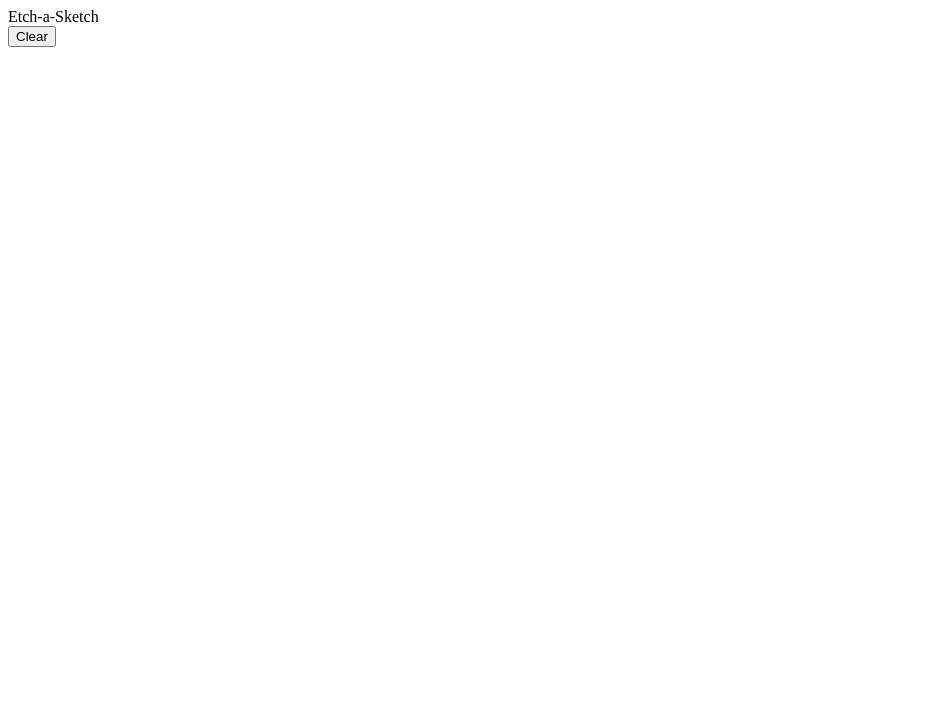
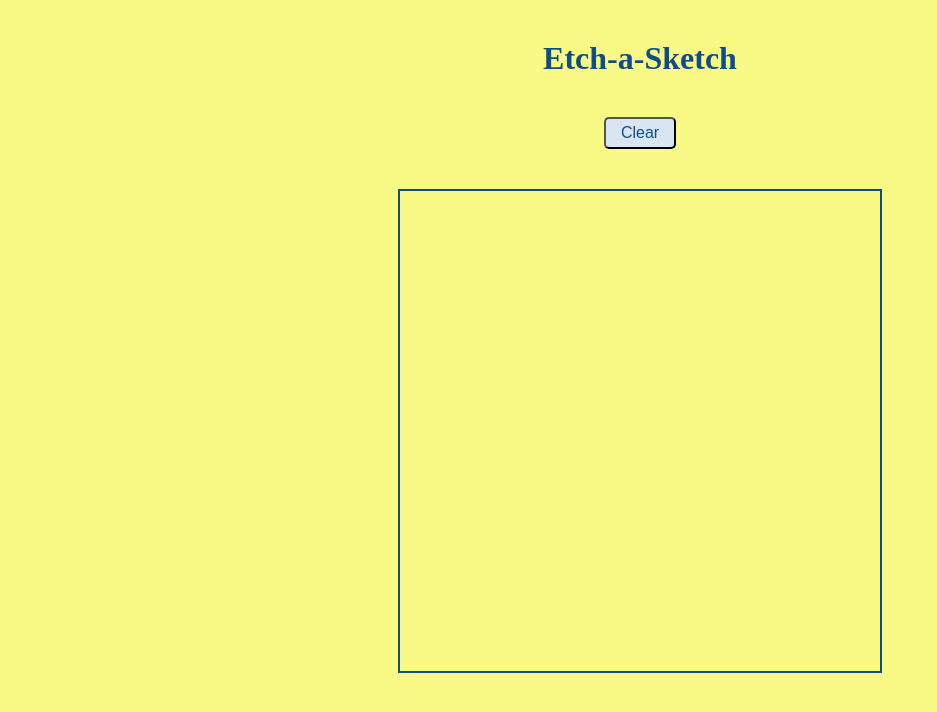
Before and after one commit to d2038/Etch-a-Sketch, a plain HTML site: page index.html in a window 1280 px wide. Shown: the whole page, without its empty margins (0-937 px from the left). Drawn offline with Linux system fonts and the light colour scheme.

Commit message:
Add initial styles

```diff
--- a/index.html
+++ b/index.html
@@ -15,6 +15,8 @@
     <button class="clear">Clear</button>
   </div>
 
-  <div class="grid"></div>
+  <div class="grid-container">
+    <div class="grid"></div>
+  </div>
 </body>
 </html>
--- a/style.css
+++ b/style.css
@@ -0,0 +1,39 @@
+body {
+  margin: 0;
+  padding: 0;
+  background-color: hsl(60, 90%, 75%);
+}
+
+.title {
+  text-align: center;
+  font-size: xx-large;
+  font-weight: bold;
+  padding: 40px 0;
+  color: hsl(210, 80%, 30%);
+}
+
+.controls {
+  display: flex;
+  justify-content: space-evenly;
+  padding-bottom: 40px;
+}
+
+.clear {
+  font-size: medium;
+  padding: 5px 15px;
+  border-radius: 5px;
+  color: hsl(210, 80%, 30%);
+  background-color: hsl(210, 50%, 90%);
+}
+
+.grid-container {
+  display: flex;
+  justify-content: center;
+  padding-bottom: 40px;
+}
+
+.grid {
+  border: 2px solid hsl(210, 80%, 30%);
+  width: 480px;
+  height: 480px;
+}
```
